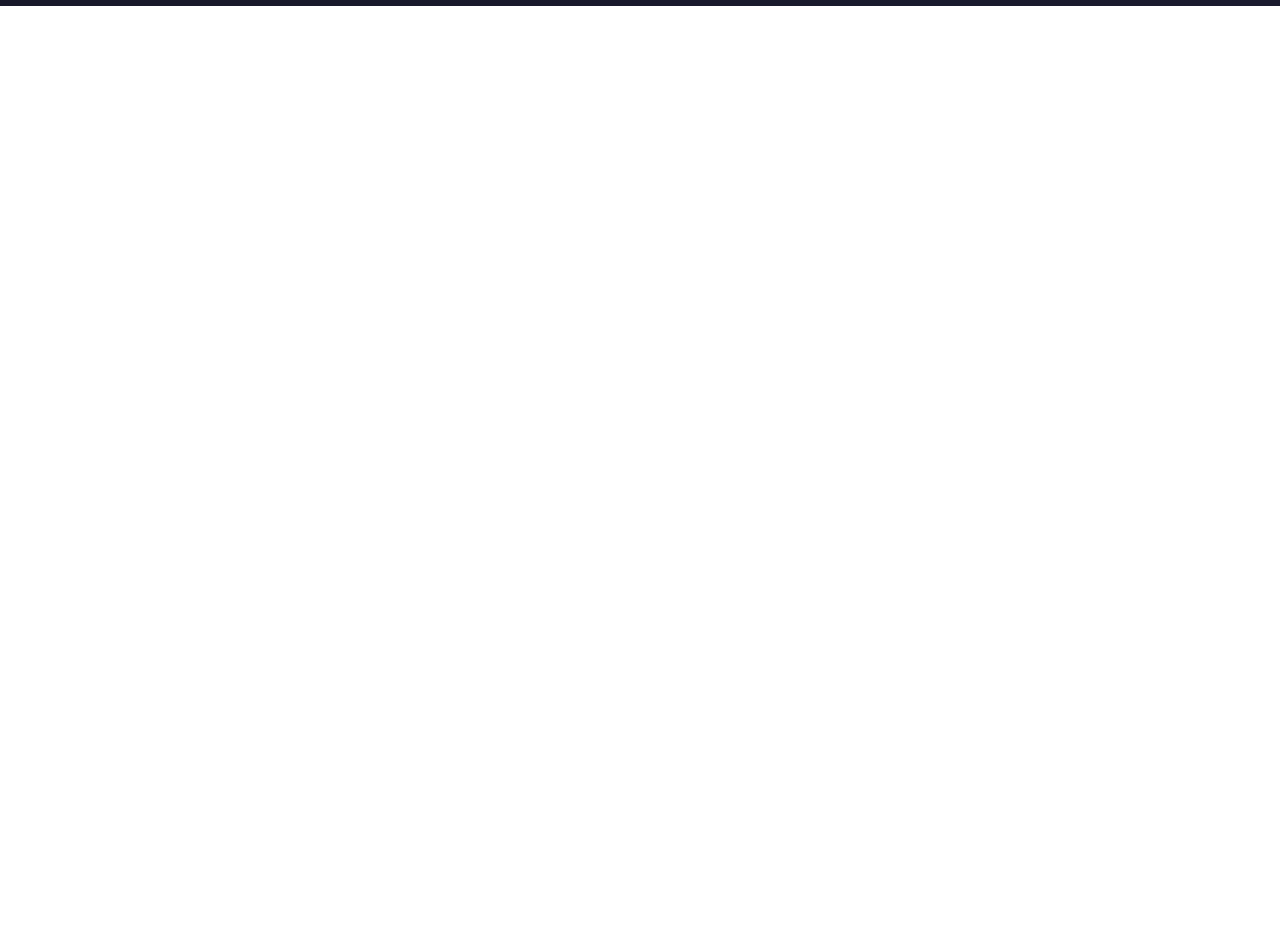
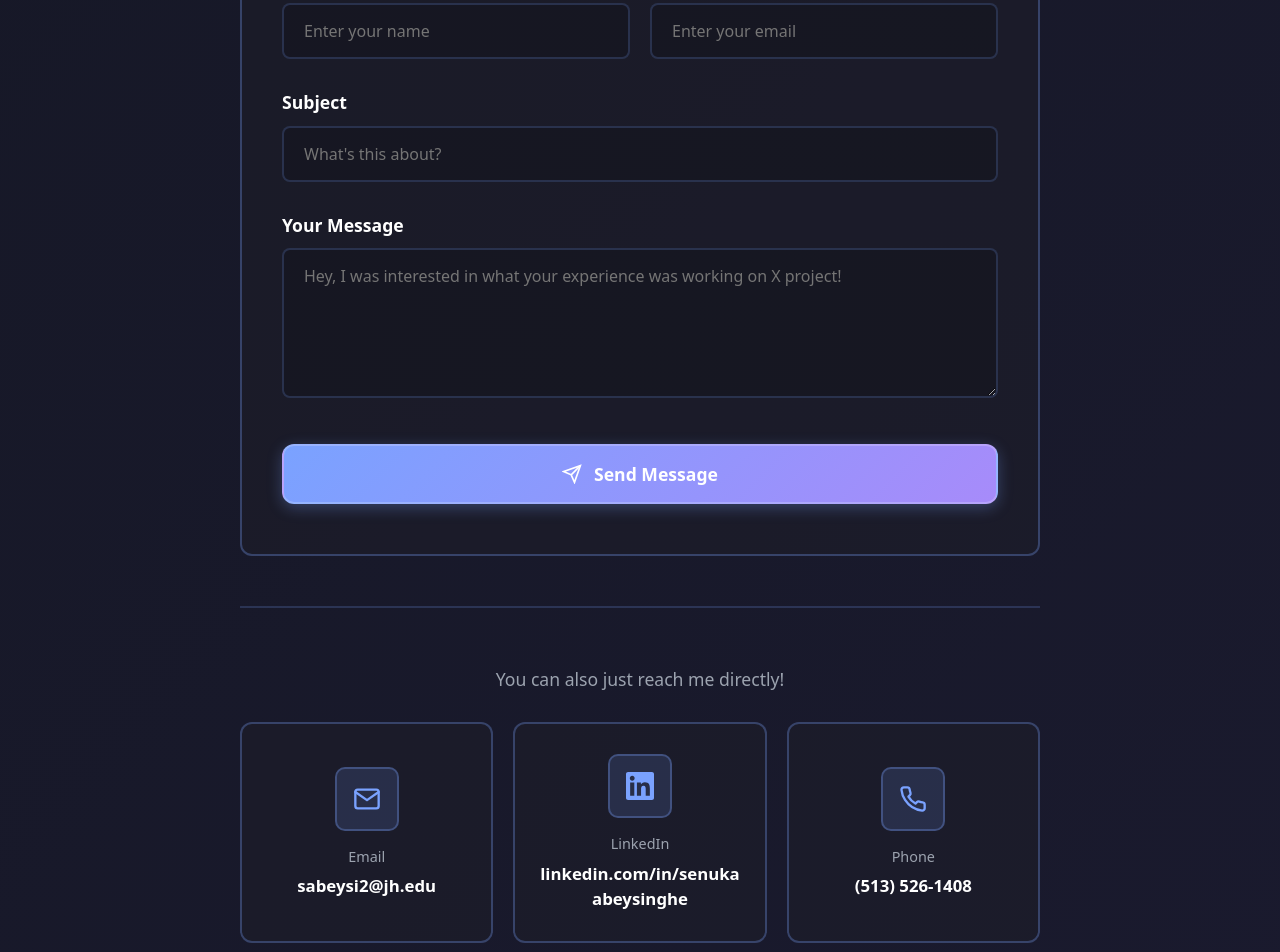
Before and after one commit to Senuka28/portfolio, a React (Vite) app in the folder portfolio/: page / in a window 1280 px wide. Shown: the part 5260-6212 px from the top of the page. Before the commit the page ends 5266 px from the top, so only its background shows below. Built offline with nearby package versions, Linux system fonts and the light colour scheme.

Commit message:
finished contact sheet

```diff
--- a/portfolio/src/App.tsx
+++ b/portfolio/src/App.tsx
@@ -271,7 +271,6 @@
                       <span className="skill-tag">Java</span>
                       <span className="skill-tag">HTML/CSS</span>
                       <span className="skill-tag">MATLAB</span>
-                      <span className="skill-tag">R</span>
                     </div>
                   </div>
 
@@ -313,7 +312,111 @@
 
               <section id="contact">
                 <h2 className="gradient-text">Contact</h2>
-                <p>This is the contact section.</p>
+                <div className="contact-container">
+                  <p className="contact-intro">
+                    Want to learn more about me or have a project you want to work on with me?
+                  </p>
+
+                  <div className="contact-form">
+                    <form>
+                      <div className="form-row">
+                        <div className="form-group">
+                          <label htmlFor="name">Your Name</label>
+                          <input
+                            type="text"
+                            id="name"
+                            name="name"
+                            placeholder="Enter your name"
+                            required
+                          />
+                        </div>
+
+                        <div className="form-group">
+                          <label htmlFor="email">Email Address</label>
+                          <input
+                            type="email"
+                            id="email"
+                            name="email"
+                            placeholder="Enter your email"
+                            required
+                          />
+                        </div>
+                      </div>
+
+                      <div className="form-group">
+                        <label htmlFor="subject">Subject</label>
+                        <input
+                          type="text"
+                          id="subject"
+                          name="subject"
+                          placeholder="What's this about?"
+                          required
+                        />
+                      </div>
+
+                      <div className="form-group">
+                        <label htmlFor="message">Your Message</label>
+                        <textarea
+                          id="message"
+                          name="message"
+                          placeholder="Hey, I was interested in what your experience was working on X project!"
+                          required
+                        ></textarea>
+                      </div>
+
+                      <button type="submit" className="submit-button">
+                        <svg width="20" height="20" viewBox="0 0 24 24" fill="none" stroke="currentColor" strokeWidth="2">
+                          <line x1="22" y1="2" x2="11" y2="13"></line>
+                          <polygon points="22 2 15 22 11 13 2 9 22 2"></polygon>
+                        </svg>
+                        Send Message
+                      </button>
+                    </form>
+                  </div>
+
+                  <div className="contact-info">
+                    <p>You can also just reach me directly!</p>
+
+                    <div className="contact-methods">
+                      <a href="mailto:sabeysi2@jh.edu" className="contact-method">
+                        <div className="contact-icon">
+                          <svg viewBox="0 0 24 24" fill="none" stroke="currentColor" strokeWidth="2" strokeLinecap="round" strokeLinejoin="round">
+                            <path d="M4 4h16c1.1 0 2 .9 2 2v12c0 1.1-.9 2-2 2H4c-1.1 0-2-.9-2-2V6c0-1.1.9-2 2-2z"/>
+                            <polyline points="22,6 12,13 2,6"/>
+                          </svg>
+                        </div>
+                        <div className="contact-text">
+                          <span className="contact-label">Email</span>
+                          <span className="contact-value">sabeysi2@jh.edu</span>
+                        </div>
+                      </a>
+
+                      <a href="https://linkedin.com/in/senukaabeysinghe" target="_blank" rel="noopener noreferrer" className="contact-method">
+                        <div className="contact-icon">
+                          <svg viewBox="0 0 24 24" fill="currentColor">
+                            <path d="M20.447 20.452h-3.554v-5.569c0-1.328-.027-3.037-1.852-3.037-1.853 0-2.136 1.445-2.136 2.939v5.667H9.351V9h3.414v1.561h.046c.477-.9 1.637-1.85 3.37-1.85 3.601 0 4.267 2.37 4.267 5.455v6.286zM5.337 7.433c-1.144 0-2.063-.926-2.063-2.065 0-1.138.92-2.063 2.063-2.063 1.14 0 2.064.925 2.064 2.063 0 1.139-.925 2.065-2.064 2.065zm1.782 13.019H3.555V9h3.564v11.452zM22.225 0H1.771C.792 0 0 .774 0 1.729v20.542C0 23.227.792 24 1.771 24h20.451C23.2 24 24 23.227 24 22.271V1.729C24 .774 23.2 0 22.222 0h.003z"/>
+                          </svg>
+                        </div>
+                        <div className="contact-text">
+                          <span className="contact-label">LinkedIn</span>
+                          <span className="contact-value">linkedin.com/in/senukaabeysinghe</span>
+                        </div>
+                      </a>
+
+                      <a href="tel:+15135261408" className="contact-method">
+                        <div className="contact-icon">
+                          <svg viewBox="0 0 24 24" fill="none" stroke="currentColor" strokeWidth="2" strokeLinecap="round" strokeLinejoin="round">
+                            <path d="M22 16.92v3a2 2 0 0 1-2.18 2 19.79 19.79 0 0 1-8.63-3.07 19.5 19.5 0 0 1-6-6 19.79 19.79 0 0 1-3.07-8.67A2 2 0 0 1 4.11 2h3a2 2 0 0 1 2 1.72 12.84 12.84 0 0 0 .7 2.81 2 2 0 0 1-.45 2.11L8.09 9.91a16 16 0 0 0 6 6l1.27-1.27a2 2 0 0 1 2.11-.45 12.84 12.84 0 0 0 2.81.7A2 2 0 0 1 22 16.92z"></path>
+                          </svg>
+                        </div>
+                        <div className="contact-text">
+                          <span className="contact-label">Phone</span>
+                          <span className="contact-value">(513) 526-1408</span>
+                        </div>
+                      </a>
+                    </div>
+                  </div>
+                </div>
               </section>
             </div>
           </main>
--- a/portfolio/src/index.css
+++ b/portfolio/src/index.css
@@ -643,3 +643,206 @@
     grid-template-columns: 1fr;
   }
 }
+
+
+
+
+.contact-container {
+  max-width: 800px;
+  margin: 0 auto;
+  text-align: center;
+}
+
+.contact-intro {
+  font-size: 1.2rem;
+  color: #9ca3af;
+  margin-bottom: 50px;
+  line-height: 1.8;
+}
+
+.contact-form {
+  background: rgba(30, 30, 40, 0.5);
+  border: 2px solid rgba(122, 162, 255, 0.3);
+  border-radius: 12px;
+  padding: 50px 40px;
+  transition: all 0.3s ease;
+}
+
+.contact-form:hover {
+  border-color: rgba(122, 162, 255, 0.5);
+  box-shadow: 0 8px 30px rgba(122, 162, 255, 0.2);
+}
+
+.form-group {
+  margin-bottom: 30px;
+  text-align: left;
+}
+
+.form-row {
+  display: grid;
+  grid-template-columns: 1fr 1fr;
+  gap: 20px;
+}
+
+.form-group label {
+  display: block;
+  margin-bottom: 10px;
+  font-size: 1.1rem;
+  font-weight: 600;
+  color: #ffffff;
+}
+
+.form-group input,
+.form-group textarea {
+  width: 100%;
+  padding: 15px 20px;
+  background: rgba(20, 20, 30, 0.6);
+  border: 2px solid rgba(122, 162, 255, 0.2);
+  border-radius: 8px;
+  color: #ffffff;
+  font-size: 1rem;
+  font-family: inherit;
+  transition: all 0.3s ease;
+  box-sizing: border-box;
+}
+
+.form-group input:focus,
+.form-group textarea:focus {
+  outline: none;
+  border-color: rgba(122, 162, 255, 0.5);
+  background: rgba(30, 30, 40, 0.8);
+  box-shadow: 0 0 15px rgba(122, 162, 255, 0.2);
+}
+
+.form-group textarea {
+  resize: vertical;
+  min-height: 150px;
+}
+
+.submit-button {
+  display: inline-flex;
+  align-items: center;
+  justify-content: center;
+  gap: 12px;
+  padding: 16px 40px;
+  background: linear-gradient(135deg, #7aa2ff, #a78bfa);
+  color: white;
+  text-decoration: none;
+  font-weight: 600;
+  font-size: 1.1rem;
+  border-radius: 12px;
+  border: 2px solid rgba(255, 255, 255, 0.2);
+  transition: all 0.3s ease;
+  cursor: pointer;
+  box-shadow: 0 4px 15px rgba(122, 162, 255, 0.3);
+  width: 100%;
+  margin-top: 10px;
+}
+
+.submit-button:hover {
+  transform: translateY(-2px);
+  box-shadow: 0 6px 25px rgba(122, 162, 255, 0.5);
+  border-color: rgba(255, 255, 255, 0.4);
+}
+
+.contact-info {
+  margin-top: 50px;
+  padding-top: 40px;
+  border-top: 2px solid rgba(122, 162, 255, 0.2);
+}
+
+.contact-info p {
+  font-size: 1.1rem;
+  color: #9ca3af;
+  margin-bottom: 20px;
+}
+
+.contact-links {
+  display: flex;
+  justify-content: center;
+  gap: 20px;
+  margin-top: 25px;
+}
+
+@media (max-width: 768px) {
+  .form-row {
+    grid-template-columns: 1fr;
+  }
+}
+
+.contact-methods {
+  display: grid;
+  grid-template-columns: repeat(3, 1fr);
+  gap: 20px;
+  margin-top: 30px;
+  width: 100%;
+  max-width: 1200px;
+  margin-left: auto;
+  margin-right: auto;
+}
+
+.contact-method {
+  display: flex;
+  flex-direction: column;
+  align-items: center;
+  justify-content: center;
+  gap: 15px;
+  padding: 30px 20px;
+  background: rgba(30, 30, 40, 0.5);
+  border: 2px solid rgba(122, 162, 255, 0.3);
+  border-radius: 12px;
+  text-decoration: none;
+  transition: all 0.3s ease;
+  text-align: center;
+}
+
+.contact-method:hover {
+  border-color: rgba(122, 162, 255, 0.5);
+  box-shadow: 0 4px 20px rgba(122, 162, 255, 0.3);
+  transform: translateY(-2px);
+}
+
+.contact-icon {
+  width: 60px;
+  height: 60px;
+  display: flex;
+  align-items: center;
+  justify-content: center;
+  background: rgba(122, 162, 255, 0.15);
+  border: 2px solid rgba(122, 162, 255, 0.3);
+  border-radius: 10px;
+  flex-shrink: 0;
+}
+
+.contact-icon svg {
+  width: 28px;
+  height: 28px;
+  color: #7aa2ff;
+}
+
+.contact-text {
+  display: flex;
+  flex-direction: column;
+  gap: 6px;
+  text-align: center;
+}
+
+.contact-label {
+  font-size: 0.9rem;
+  color: #9ca3af;
+  font-weight: 500;
+}
+
+.contact-value {
+  font-size: 1.05rem;
+  color: #ffffff;
+  font-weight: 600;
+  word-break: break-word;
+}
+
+/* Only stack on mobile */
+@media (max-width: 768px) {
+  .contact-methods {
+    grid-template-columns: 1fr;
+  }
+}
```
